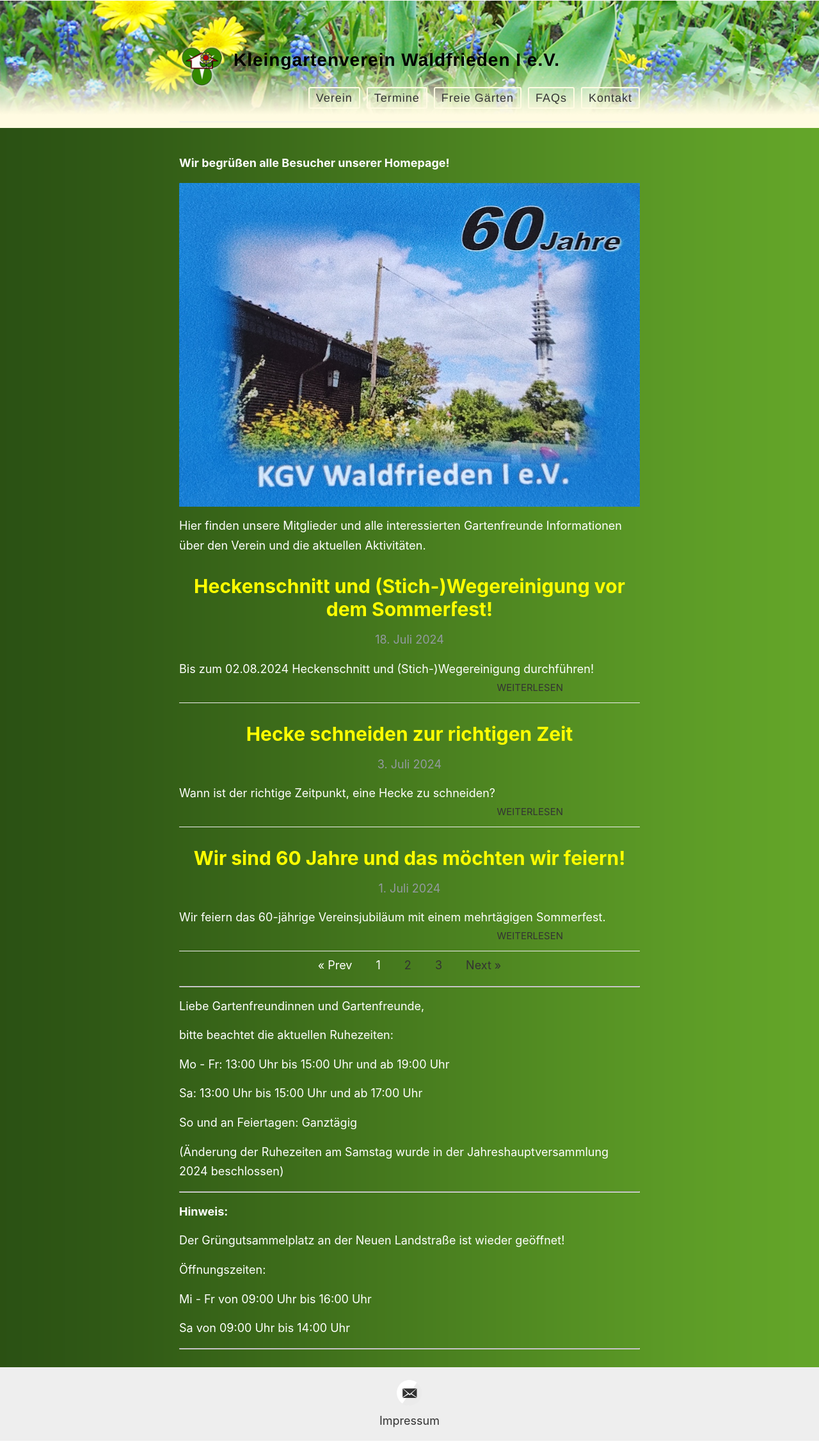
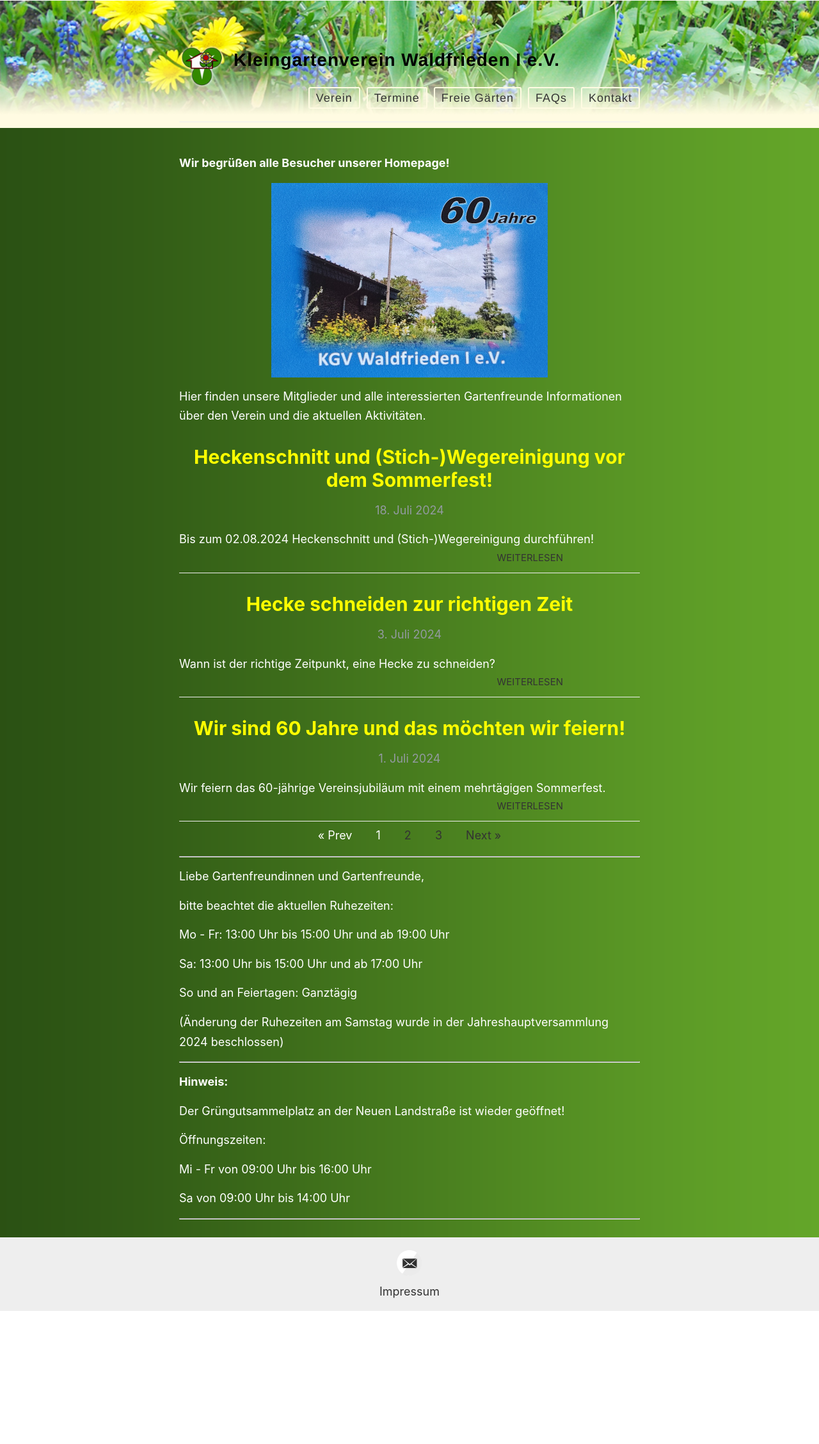
Before and after one commit to der-Frankie/kgv-website-dev.github.io, a Jekyll site: the page built from index.html, in a window 1280 px wide. Shown: the whole page at 64% size. Built offline with Jekyll 4.4.1, drawn with Linux system fonts in a browser that asks for light colours; the list of posts is cut into pages by our own code; after the commit the page ends 2054 px from its top, so only the background shows below that.

Commit message:
Update index.html
tryout img-widht

```diff
--- a/index.html
+++ b/index.html
@@ -4,7 +4,7 @@
 
 <p><b>Wir begrüßen alle Besucher unserer Homepage!</b></p>
 
-<p><img src="{{ site.baseurl }}/images/60-Jahre-KGV-Waldfrieden-Sticker.jpg" alt="60-Jahre-KGV" /></p>
+<p><img src="{{ site.baseurl }}/images/60-Jahre-KGV-Waldfrieden-Sticker.jpg" alt="60-Jahre-KGV" style="width:60%;" /></p>
 
 <p>Hier finden unsere Mitglieder und alle interessierten Gartenfreunde Informationen über den Verein und die aktuellen Aktivitäten.</p>
 
```
